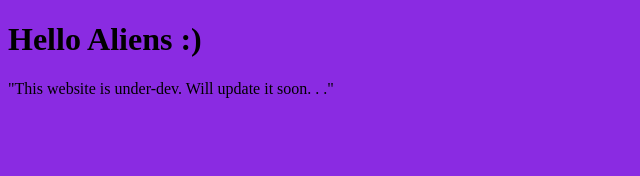
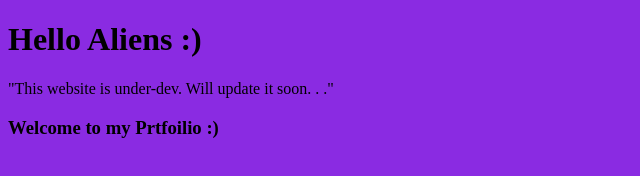
Before and after one commit to aasif12/aasif12.github.io, a plain HTML site: page index.html in a window 1280 px wide. Shown: the whole page, without its empty margins (0-640 px from the left). Drawn offline with Linux system fonts and the light colour scheme.

Commit message:
added a new line as heading tag.

```diff
--- a/index.html
+++ b/index.html
@@ -10,5 +10,8 @@
     <p>
         "This website is under-dev. Will update it soon. . ."
     </p>
+    <h3>
+        Welcome to my Prtfoilio :)
+    </h3>
 </body>
 </html>
```
